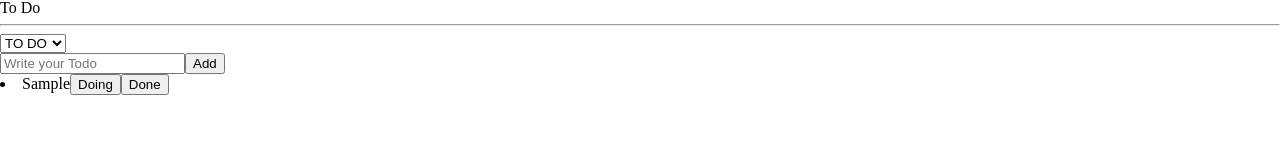
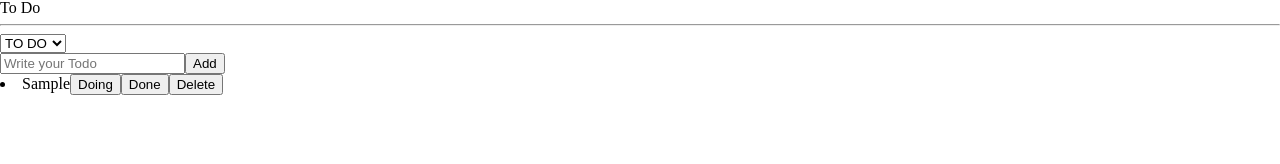
Before and after one commit to yeeahG/ToDos, a React (Create React App) app: page / in a window 1280 px wide. Both pictures are taken after typing "Sample" into the empty fields and a click on the button "Add". Shown: the top 164 px of the page. Built offline with nearby package versions, Linux system fonts and the light colour scheme.

Commit message:
Task 삭제 기능

```diff
--- a/package.json
+++ b/package.json
@@ -15,6 +15,7 @@
     "react-hook-form": "^7.41.5",
     "react-scripts": "5.0.1",
     "recoil": "^0.7.6",
+    "recoil-persist": "^4.2.0",
     "styled-components": "^5.3.6",
     "tslint-config-prettier": "^1.18.0",
     "typescript": "^4.9.4",
--- a/src/components/Create/CreateToDo.tsx
+++ b/src/components/Create/CreateToDo.tsx
@@ -24,6 +24,7 @@ function CreateToDo() {
     };
 
 
+
     return (
         <form
           onSubmit={handleSubmit(onSubmit)}
--- a/src/components/Create/List/ToDo.tsx
+++ b/src/components/Create/List/ToDo.tsx
@@ -1,32 +1,10 @@
 import React from "react";
 import { useSetRecoilState } from "recoil";
-import { IToDo, toDoState } from "../../atoms";
-
-
-// [
-//     {
-//         "text": "5",
-//         "category": "TODO",
-//         "id": 1672829869462
-//     },
-//     {
-//         "text": "4",
-//         "category": "TODO",
-//         "id": 1672829869216
-//     },
-//     {
-//         "text": "3",
-//         "category": "TODO",
-//         "id": 1672829868968
-// ]
+import { Categories, IToDo, toDoState } from "../../atoms";
 
 // 1) find to do based on id
 // 2) Todo 카데고리의 text 3을 바꾸고 싶다면, array[2]가 경로라는걸 알기
 
-// const food = ["pizza", "mango", "strawberry", "meat"];
-// const front = ["pizza"];
-// const back = ["strawberry", "meat"];
-// const lastPart = [...front, "굴", ...back]
 
 function ToDo( {text, category, id }:IToDo ) {
     //To do category 변경
@@ -52,24 +30,38 @@ function ToDo( {text, category, id }:IToDo ) {
 
     const setToDos = useSetRecoilState(toDoState);
 
+    const deleteTodo = () => {
+        setToDos((oldToDos) => {
+        const targetIndex = oldToDos.findIndex((toDo) => toDo.id === id);
+        return [
+            ...oldToDos.slice(0, targetIndex),
+            ...oldToDos.slice(targetIndex + 1),
+        ];
+        });
+    };
+
+
     return (
     <li>
         <span>{text}</span>
-        {category !== "DOING" && (
-        <button name="DOING" onClick={onClick}>
+        {category !== Categories.DOING && (
+        <button name={Categories.DOING} onClick={onClick}>
           Doing
         </button>
          )}
-        {category !== "TODO" && (
-            <button name="TODO" onClick={onClick}>
+        {category !== Categories.TODO && (
+            <button name={Categories.TODO} onClick={onClick}>
             To Do
             </button>
         )}
-        {category !== "DONE" && (
-            <button name="DONE" onClick={onClick}>
+        {category !== Categories.DONE && (
+            <button name={Categories.DONE} onClick={onClick}>
             Done
             </button>
         )}
+        <button onClick={deleteTodo}>
+            Delete
+        </button>
 
 
         {/*
--- a/src/components/ToDoList.tsx
+++ b/src/components/ToDoList.tsx
@@ -1,7 +1,7 @@
 import React, { useState } from "react";
 import { useForm } from "react-hook-form";
 import { atom, useRecoilState, useRecoilValue, useSetRecoilState } from "recoil";
-import { categoryState, toDoSelector, toDoState } from "./atoms";
+import { Categories, categoryState, toDoSelector, toDoState } from "./atoms";
 import CreateToDo from "./Create/CreateToDo";
 import ToDo from "./Create/List/ToDo";
 /*
@@ -51,6 +51,7 @@ function ToDoList() {
     setCategory(event.currentTarget.value as any);
   }
 
+console.log(toDos);
 
   return (
     <div>
@@ -58,9 +59,9 @@ function ToDoList() {
       <hr />
 
       <select value={category} onInput={onInput}>
-        <option value="TODO">TO DO</option>
-        <option value="DOING">DOING</option>
-        <option value="DONE">DONE</option>
+        <option value={Categories.TODO}>TO DO</option>
+        <option value={Categories.DOING}>DOING</option>
+        <option value={Categories.DONE}>DONE</option>
       </select>
       <CreateToDo />
       {toDos?.map((toDo) => (
--- a/src/components/atoms.tsx
+++ b/src/components/atoms.tsx
@@ -1,9 +1,14 @@
 import { atom, selector } from "recoil";
 
-type categories = "TODO"|"DOING"|"DONE"
+//type categories = "TODO"|"DOING"|"DONE"
+export enum Categories {
+    "TODO" = "TODO",
+    "DOING" = "DOING",
+    "DONE"  = "DONE",
+}
 
 export interface IToDo {
-    category: categories;
+    category: Categories;
     text: string;
     id: number;
 }
@@ -23,7 +28,7 @@ export const toDoSelector = selector({
 })
 
 
-export const categoryState = atom<categories>({
+export const categoryState = atom<Categories>({
     key: "category",
-    default: "TODO",
+    default: Categories.TODO,
 })
```
Also changed, not shown: 1 other file (tests, documents, lock files or other folders).
